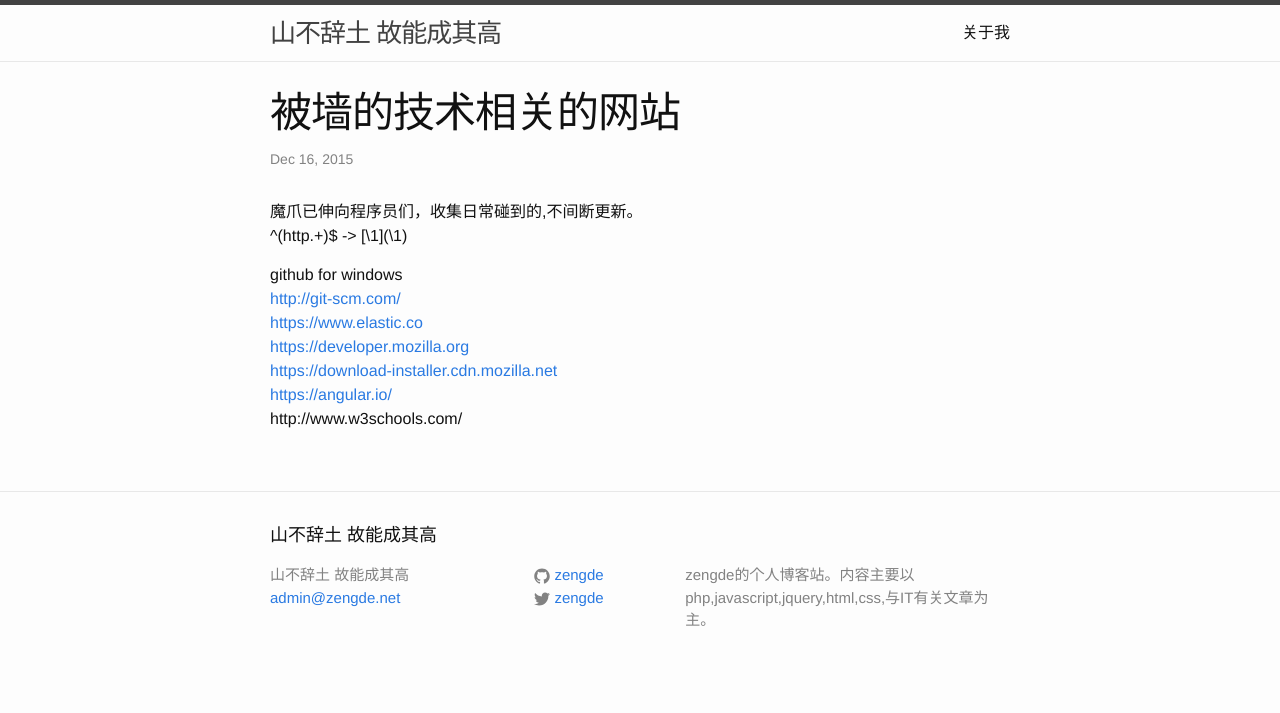
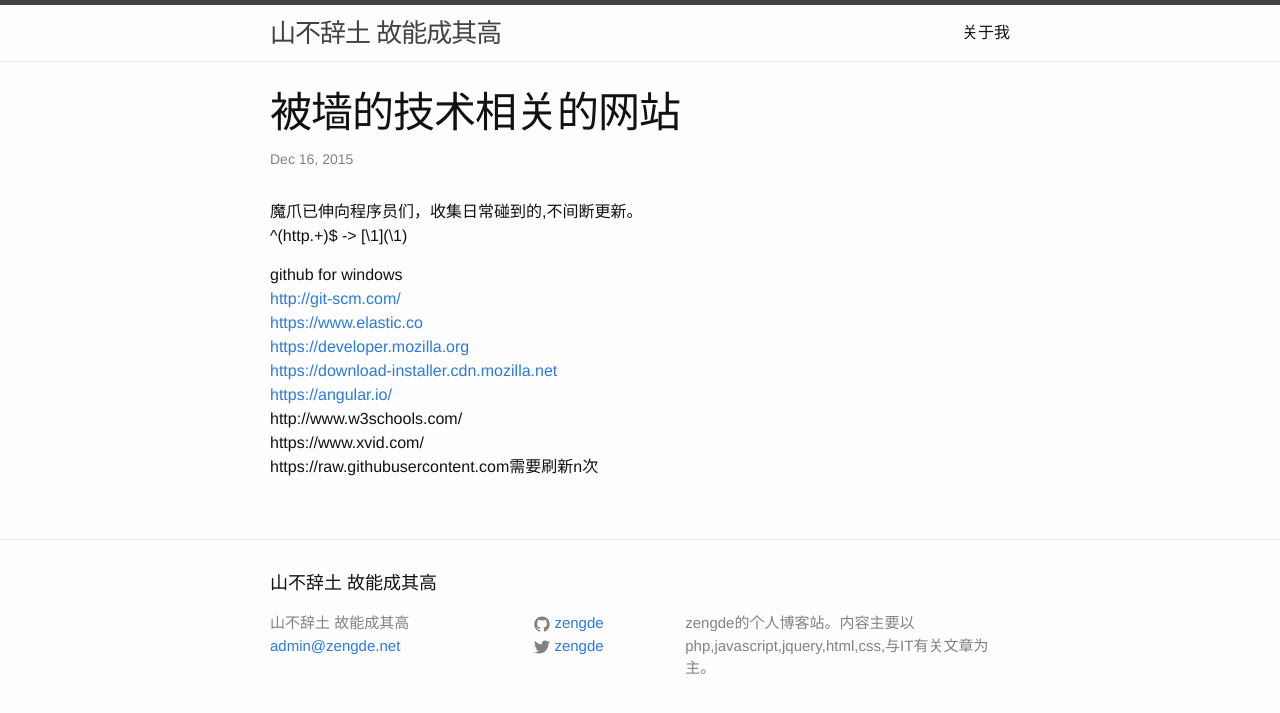
Before and after one commit to zengde/zengde.github.io, a Jekyll site: the page built from _posts/2015-12-16-blocked-tech-links.markdown, in a window 1280 px wide. Shown: the top 713 px of the page. Built offline with Jekyll 4.4.1, drawn with Linux system fonts in a browser that asks for light colours; some of the changed lines change nothing that is shown.

Commit message:
update post

```diff
--- a/_posts/2015-12-16-blocked-tech-links.markdown
+++ b/_posts/2015-12-16-blocked-tech-links.markdown
@@ -14,3 +14,5 @@
 [https://download-installer.cdn.mozilla.net](https://download-installer.cdn.mozilla.net)
 [https://angular.io/](https://angular.io/)
 http://www.w3schools.com/
+https://www.xvid.com/
+https://raw.githubusercontent.com需要刷新n次
```
